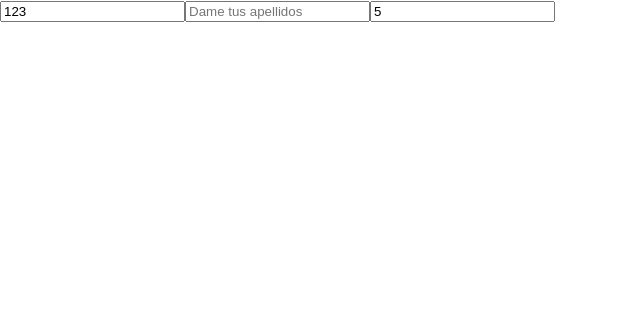
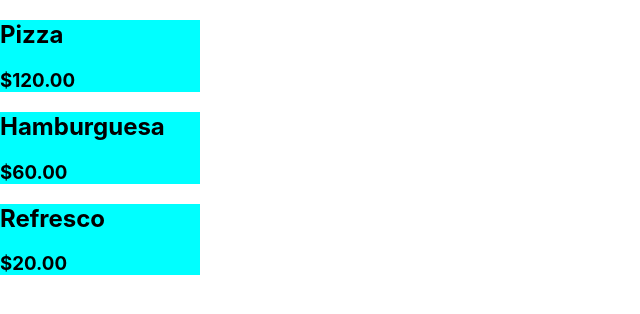
Before and after one commit to apps-camelot/webinar-react, a React (Create React App) app: page / in a window 1280 px wide. Shown: the top 314 px of the page, without its empty margins (0-640 px from the left). Built offline with nearby package versions, Linux system fonts and the light colour scheme.

Commit message:
Creamos tarjetas

```diff
--- a/src/App.js
+++ b/src/App.js
@@ -1,20 +1,27 @@
 import { Fragment, useState } from "react";
 import "./App.css";
+import Tarjeta from "./components/Tarjeta/Tarjeta";
 
 function App() {
-  const [nombre, setNombre] = useState("Iván");
-
-  const CustomInput = (props) => {
-    return <input placeholder={props.texto} value={props.value} />;
-  };
+  const datos = [
+    {
+      nombre: "Pizza",
+      precio: "$120.00",
+    },
+    {
+      nombre: "Hamburguesa",
+      precio: "$60.00",
+    },
+    {
+      nombre: "Refresco",
+      precio: "$20.00",
+    },
+  ];
 
   return (
     <div>
-      <CustomInput texto="Dame tu nombre" value="123" />
-      <CustomInput texto="Dame tus apellidos" />
-      {CustomInput({
-        texto: "Edad",
-        value: 5,
+      {datos.map((comida, i) => {
+        return <Tarjeta key={i} comida={comida} />;
       })}
     </div>
   );
--- /dev/null
+++ b/src/components/Tarjeta/Tarjeta.css
@@ -0,0 +1,4 @@
+.tarjeta {
+  background-color: aqua;
+  max-width: 200px;
+}
--- /dev/null
+++ b/src/components/Tarjeta/Tarjeta.jsx
@@ -0,0 +1,13 @@
+import React from "react";
+import "./Tarjeta.css";
+
+const Tarjeta = (props) => {
+  return (
+    <div className="tarjeta">
+      <h2>{props.comida.nombre}</h2>
+      <h3>{props.comida.precio}</h3>
+    </div>
+  );
+};
+
+export default Tarjeta;
```
